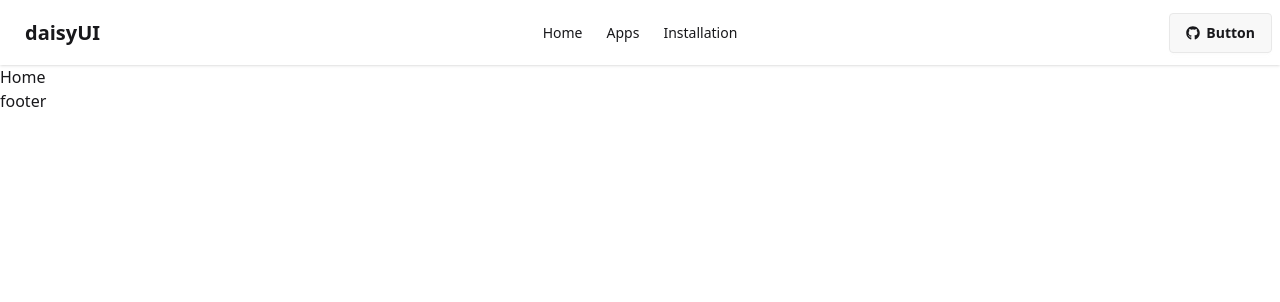
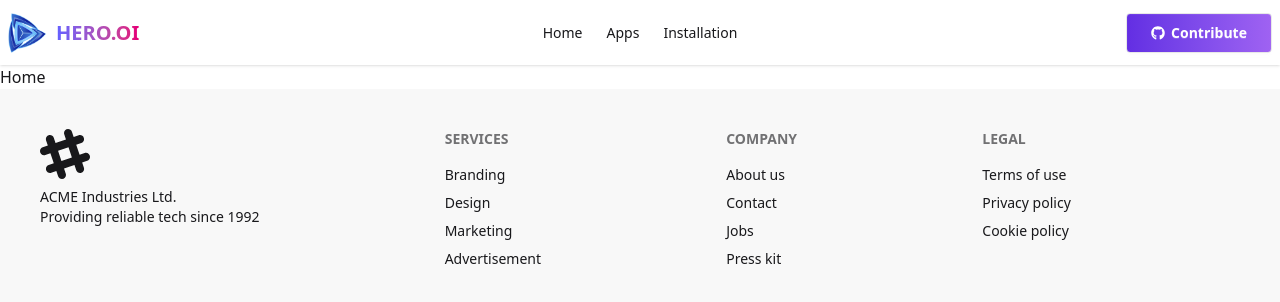
Before and after one commit to sudoHelal/Productive-Apps, a React (Vite) app: page / in a window 1280 px wide. Shown: the top 302 px of the page. Built offline with nearby package versions, Linux system fonts and the light colour scheme.

Commit message:
Navbar is completed

```diff
--- a/src/components/Footer.jsx
+++ b/src/components/Footer.jsx
@@ -2,9 +2,46 @@ import React from 'react';
 
 const Footer = () => {
     return (
-        <div>
-            footer
-        </div>
+        <footer className="footer sm:footer-horizontal bg-base-200 text-base-content p-10">
+  <aside>
+    <svg
+      width="50"
+      height="50"
+      viewBox="0 0 24 24"
+      xmlns="http://www.w3.org/2000/svg"
+      fillRule="evenodd"
+      clipRule="evenodd"
+      className="fill-current">
+      <path
+        d="M22.672 15.226l-2.432.811.841 2.515c.33 1.019-.209 2.127-1.23 2.456-1.15.325-2.148-.321-2.463-1.226l-.84-2.518-5.013 1.677.84 2.517c.391 1.203-.434 2.542-1.831 2.542-.88 0-1.601-.564-1.86-1.314l-.842-2.516-2.431.809c-1.135.328-2.145-.317-2.463-1.229-.329-1.018.211-2.127 1.231-2.456l2.432-.809-1.621-4.823-2.432.808c-1.355.384-2.558-.59-2.558-1.839 0-.817.509-1.582 1.327-1.846l2.433-.809-.842-2.515c-.33-1.02.211-2.129 1.232-2.458 1.02-.329 2.13.209 2.461 1.229l.842 2.515 5.011-1.677-.839-2.517c-.403-1.238.484-2.553 1.843-2.553.819 0 1.585.509 1.85 1.326l.841 2.517 2.431-.81c1.02-.33 2.131.211 2.461 1.229.332 1.018-.21 2.126-1.23 2.456l-2.433.809 1.622 4.823 2.433-.809c1.242-.401 2.557.484 2.557 1.838 0 .819-.51 1.583-1.328 1.847m-8.992-6.428l-5.01 1.675 1.619 4.828 5.011-1.674-1.62-4.829z"></path>
+    </svg>
+    <p>
+      ACME Industries Ltd.
+      <br />
+      Providing reliable tech since 1992
+    </p>
+  </aside>
+  <nav>
+    <h6 className="footer-title">Services</h6>
+    <a className="link link-hover">Branding</a>
+    <a className="link link-hover">Design</a>
+    <a className="link link-hover">Marketing</a>
+    <a className="link link-hover">Advertisement</a>
+  </nav>
+  <nav>
+    <h6 className="footer-title">Company</h6>
+    <a className="link link-hover">About us</a>
+    <a className="link link-hover">Contact</a>
+    <a className="link link-hover">Jobs</a>
+    <a className="link link-hover">Press kit</a>
+  </nav>
+  <nav>
+    <h6 className="footer-title">Legal</h6>
+    <a className="link link-hover">Terms of use</a>
+    <a className="link link-hover">Privacy policy</a>
+    <a className="link link-hover">Cookie policy</a>
+  </nav>
+</footer>
     );
 };
 
--- a/src/components/Navbar.jsx
+++ b/src/components/Navbar.jsx
@@ -1,7 +1,8 @@
 
 import React from 'react';
 import { FaGithub } from 'react-icons/fa';
-import { NavLink } from 'react-router';
+import { Link, NavLink } from 'react-router';
+import navBarLogo from '../assets/logo.png'
 
 const Navbar = () => {
     return (
@@ -19,7 +20,11 @@ const Navbar = () => {
                     <li><NavLink to='/installation'>Installation</NavLink></li>
                     </ul>
                 </div>
-                <a className="btn btn-ghost text-xl">daisyUI</a>
+                <div className='flex items-center gap-2'>
+                    <img className='h-[40px]' src={navBarLogo} alt="" />
+                    <Link to='/' className="text-xl bg-gradient-to-r from-indigo-500 to-pink-600
+      bg-clip-text text-transparent font-bold">HERO.OI</Link>
+                </div>
             </div>
             <div className="navbar-center hidden lg:flex">
                 <ul className="menu menu-horizontal px-1">
@@ -31,7 +36,7 @@ const Navbar = () => {
                 </ul>
             </div>
             <div className="navbar-end">
-                <a className="btn"> <FaGithub /> Button</a>
+                <Link target='_blank' to='https://github.com/sudoHelal' className="btn bg-gradient-to-r from-[#632ee3] to-[#9f62f2] px-6 text-white" > <FaGithub /> Contribute</Link>
             </div>
         </div>
     );
```
